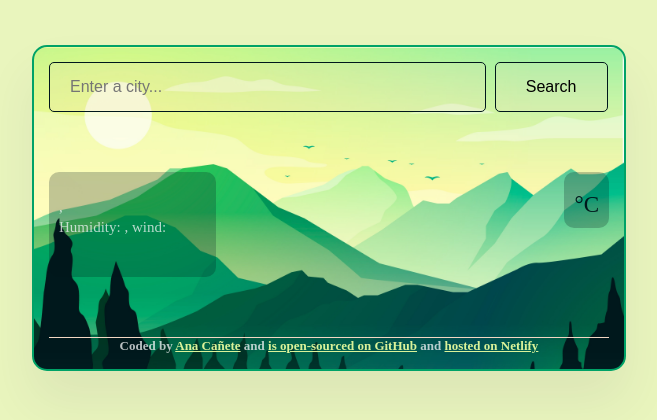
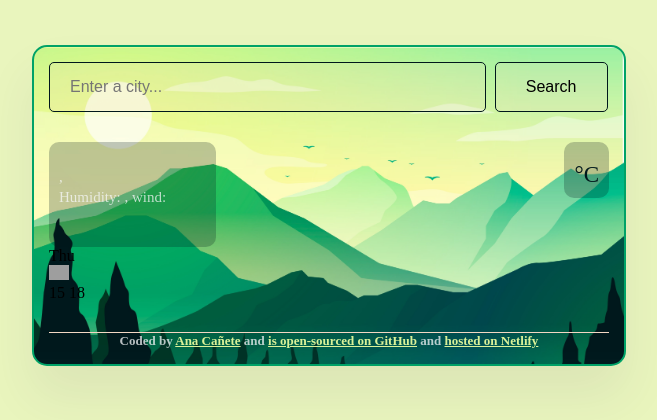
Before and after one commit to anac13/WeatherApplication-project, a plain HTML site: page index.html in a window 1280 px wide. Shown: the whole page, without its empty margins (311-968 px from the left). Drawn offline with nearby package versions, Linux system fonts and the light colour scheme; no server answers; grey boxes are pictures that could not be loaded; a web font is replaced by a local one.

Commit message:
Add forecast section in the index.html row

```diff
--- a/index.html
+++ b/index.html
@@ -27,7 +27,7 @@
           <input type="submit" value="Search" class="search-form-button" />
         </form>
       </header>
-      <section>
+      <main>
         <div class="weather-app-data">
           <div class="weather-app-data-current">
             <h1 class="weather-app-city" id="city"></h1>
@@ -46,7 +46,27 @@
             </div>
           </div>
         </div>
-      </section>
+        <div class="weather-forecast">
+          <div class="row">
+            <div class="col-2">
+              <div class="weather-forecast-date">
+                Thu
+              </div>
+              <img
+                src="https://shecodes-assets.s3.amazonaws.com/api/weather/icons/clear-sky-day.png"
+                alt=""
+                width="20px"
+                class="weather-icon"
+              />
+              <div class="weather-forecast-temperature">
+                <span class="weather-forecast-temperature-max">15</span>
+                <span class="weather-forecast-temperature-min">18</span>
+               </div>
+            </div>
+
+          </div>
+        </div>
+      </main>
       <footer>
         Coded by
         <a href="https://github.com/anac13" target="_blank">Ana Cañete</a> and
@@ -57,7 +77,11 @@
           is open-sourced on GitHub</a
         >
         and
-        <a href="https://shecodes-weather-project-app.netlify.app/" target="_blank">hosted on Netlify</a>
+        <a
+          href="https://shecodes-weather-project-app.netlify.app/"
+          target="_blank"
+          >hosted on Netlify</a
+        >
       </footer>
     </div>
   </body>
```
